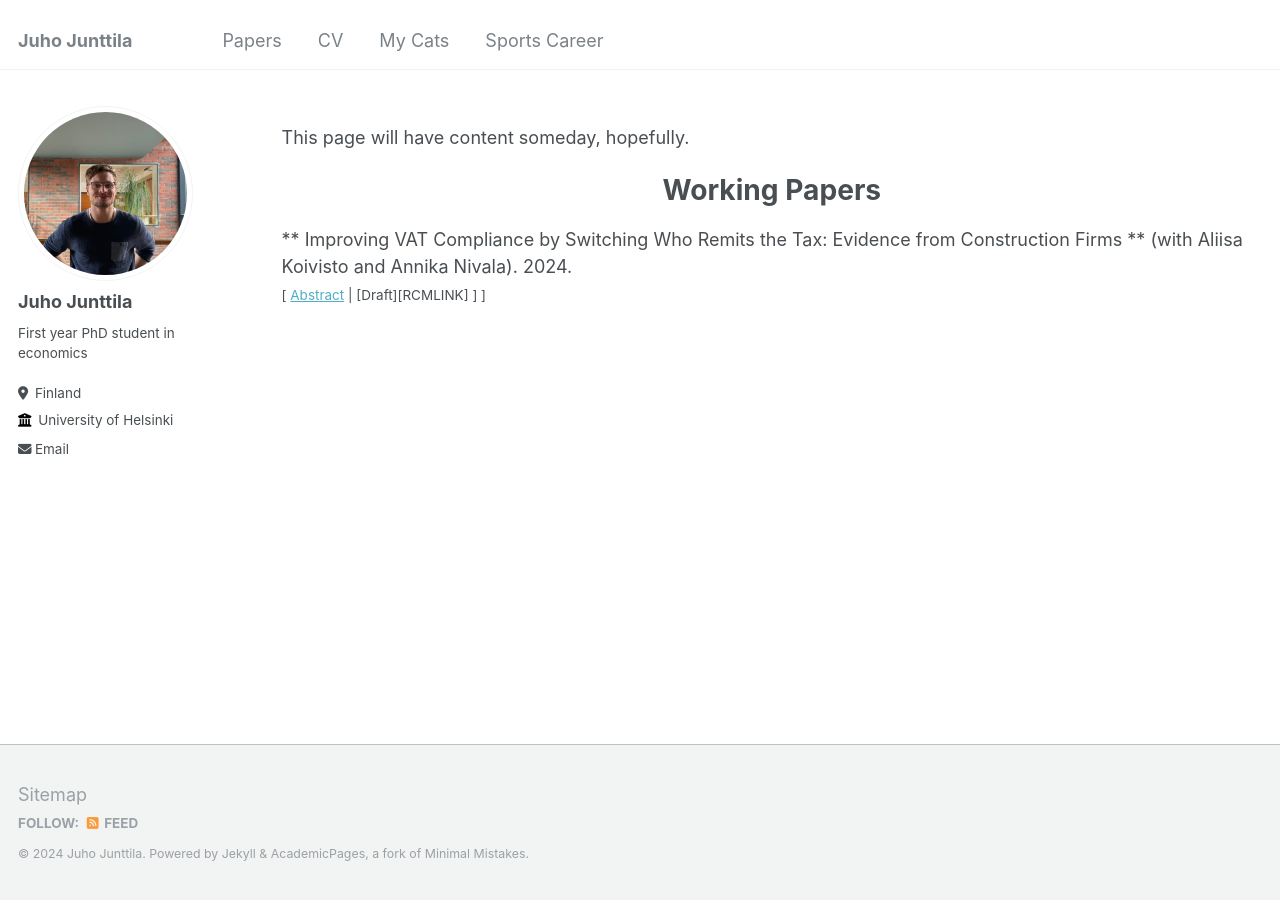
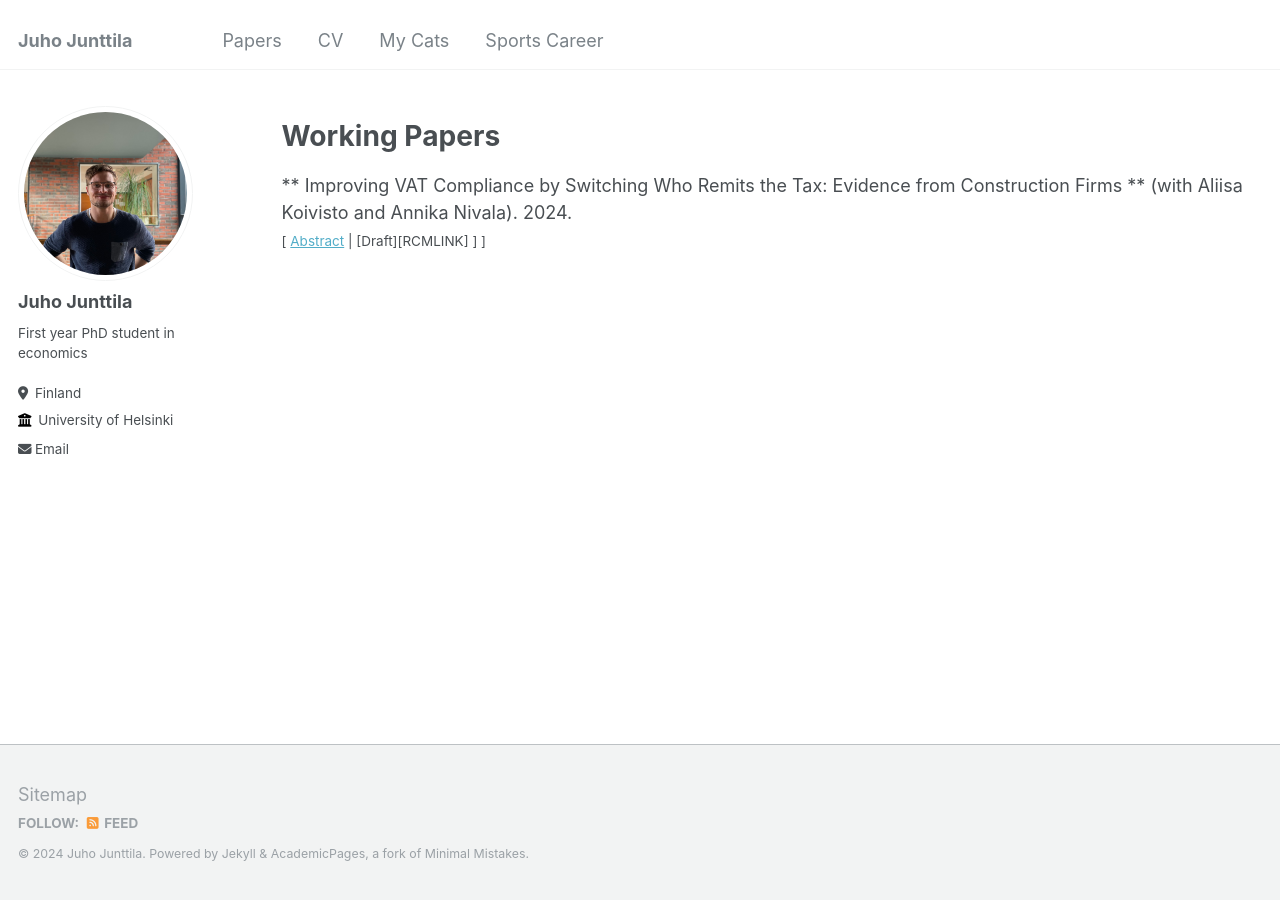
Before and after one commit to Juho-Junttila/Juho-Junttila.github.io, a Jekyll site: the page built from _pages/publications.md, in a window 1280 px wide. Built offline with Jekyll 4.4.1, drawn with Linux system fonts in a browser that asks for light colours.

Commit message:
Update publications.md

```diff
--- a/_pages/publications.md
+++ b/_pages/publications.md
@@ -11,10 +11,9 @@ height="0" width="0" style="display:none;visibility:hidden"></iframe></noscript>
 <!-- End Google Tag Manager (noscript) -->
 
 
-This page will have content someday, hopefully.
 
 
-# <center> Working Papers </center>
+#  Working Papers
 
 
 ** Improving VAT Compliance by Switching Who Remits the Tax: Evidence from Construction Firms ** (with Aliisa Koivisto and Annika Nivala). 2024. <br/>
```
